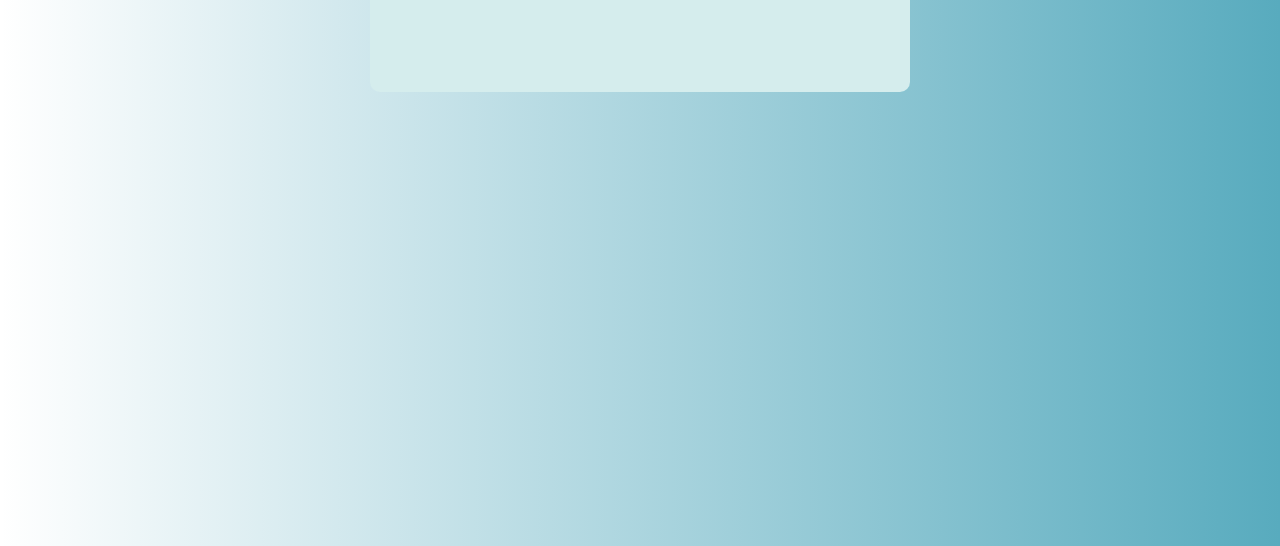
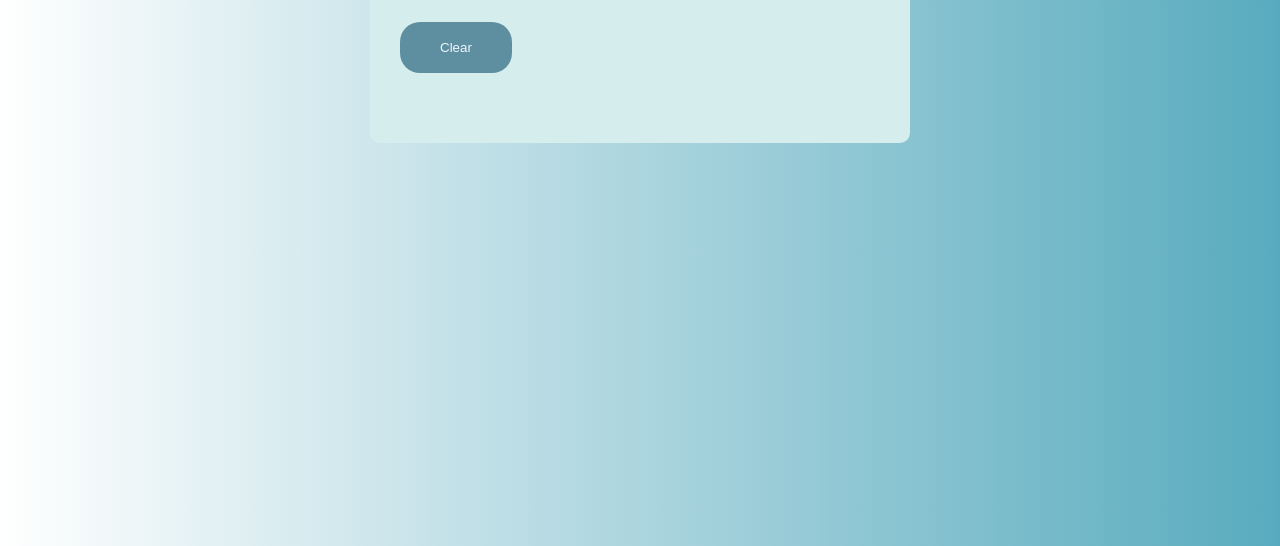
Before and after one commit to Jeshika-code/TODO-LIST-, a plain HTML site: page index.html in a window 1280 px wide. Shown: the part 254-800 px from the top of the page. Drawn offline with Linux system fonts and the light colour scheme; files whose address does not match are found by name.

Commit message:
index.html

```diff
--- a/index.html
+++ b/index.html
@@ -14,10 +14,13 @@
             <div class="row">
                 <input type="text" id="input" placeholder="Add your text">
                 <button onclick="addTask()">Add</button>
+
             </div>
+
             <ul id="list-container">
 
             </ul>
+            <button id="clearList">Clear</button>
         </div>
     </div>
    <script src="app.js"></script>
```
